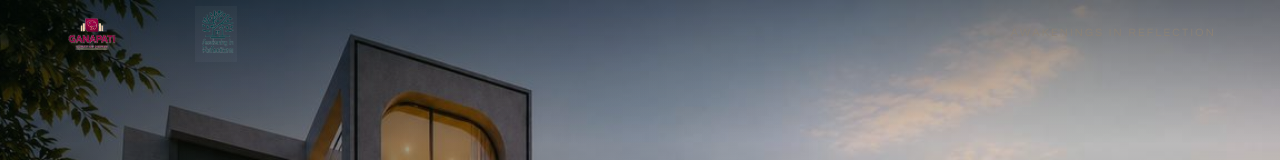
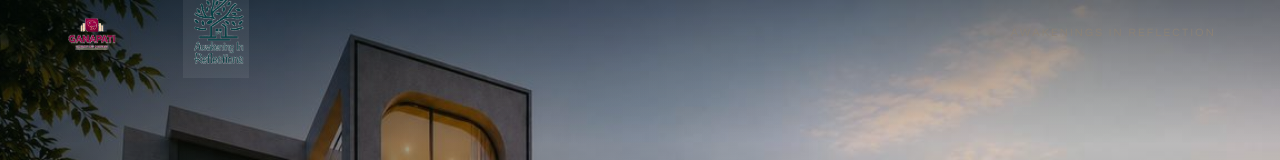
Before and after one commit to Abhi011999/ganapati-air-landing, a Next.js app: page / in a window 1280 px wide. Shown: the top 160 px of the page. Built offline with nearby package versions, Linux system fonts and the light colour scheme.

Commit message:
fix: bigger logos in nav+footer, AIR logo correct size, bg removal improved

```diff
--- a/components/LandingPage.tsx
+++ b/components/LandingPage.tsx
@@ -126,7 +126,7 @@ export default function LandingPage() {
             <Image
               src="/air-logo.png"
               alt="Ganapati AIR"
-              width={130} height={56}
+              width={130} height={88}
               style={{ objectFit: "contain", display: "block" }}
             />
           </div>
@@ -736,8 +736,8 @@ export default function LandingPage() {
         <div className="footer__inner">
           <div>
             <div className="footer__brand-logo">
-              <Image src="/ganapati-logo.png" alt="Ganapati Builders" width={52} height={52} style={{ objectFit: "contain", borderRadius: 8 }} />
-              <Image src="/air-logo.png" alt="Ganapati AIR" width={100} height={36} style={{ objectFit: "contain" }} />
+              <Image src="/ganapati-logo.png" alt="Ganapati Builders" width={64} height={64} style={{ objectFit: "contain", borderRadius: 8 }} />
+              <Image src="/air-logo.png" alt="Ganapati AIR" width={120} height={80} style={{ objectFit: "contain" }} />
             </div>
             <div className="footer__brand-name">Ganapati AIR</div>
             <div className="footer__brand-tag">Awakenings in Reflection</div>
```
Also changed, not shown: public/air-logo.png, public/ganapati-logo.png.
